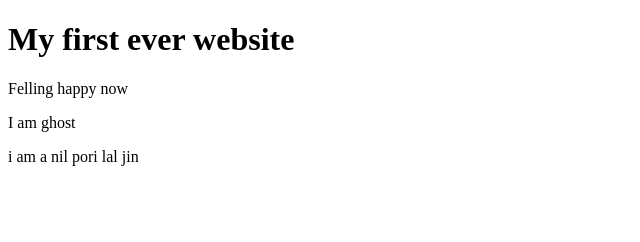
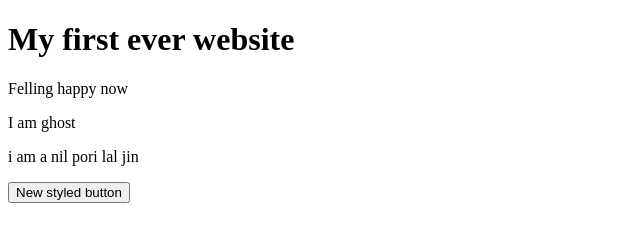
Before and after one commit to ayanmondolpallab/torrent27, a plain HTML site: page index.html in a window 1280 px wide. Shown: the whole page, without its empty margins (0-640 px from the left). Drawn offline with Linux system fonts and the light colour scheme.

Commit message:
button added

```diff
--- a/index.html
+++ b/index.html
@@ -11,5 +11,6 @@
     <p>Felling happy now</p>
     <p>I am ghost</p>
     <p>i am a nil pori lal jin </p>
+    <button>New styled button</button>
 </body>
 </html>
```
